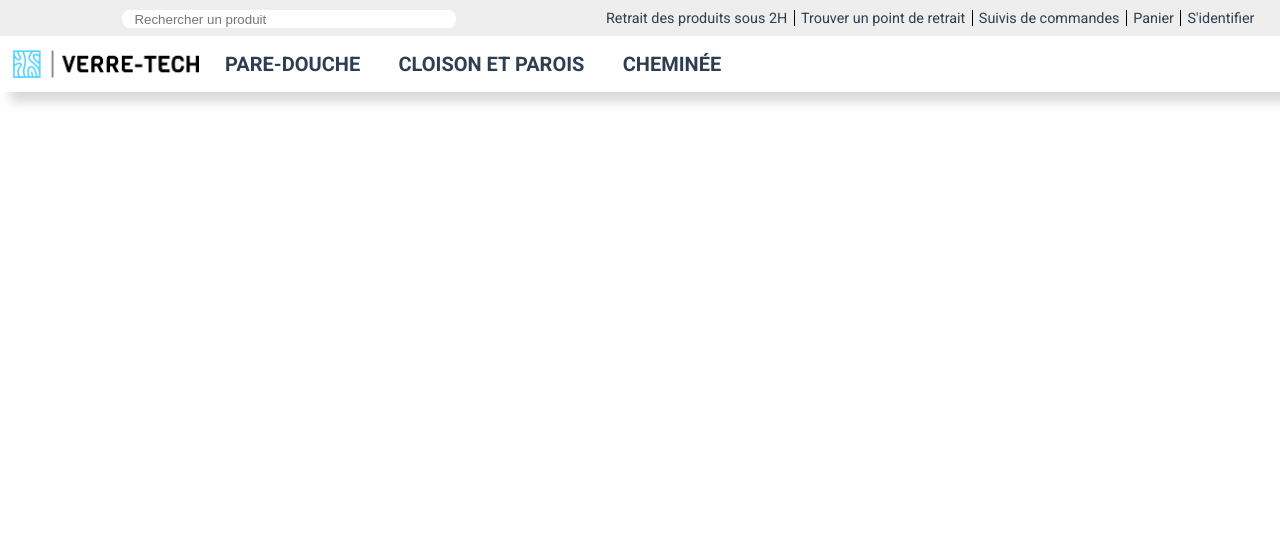
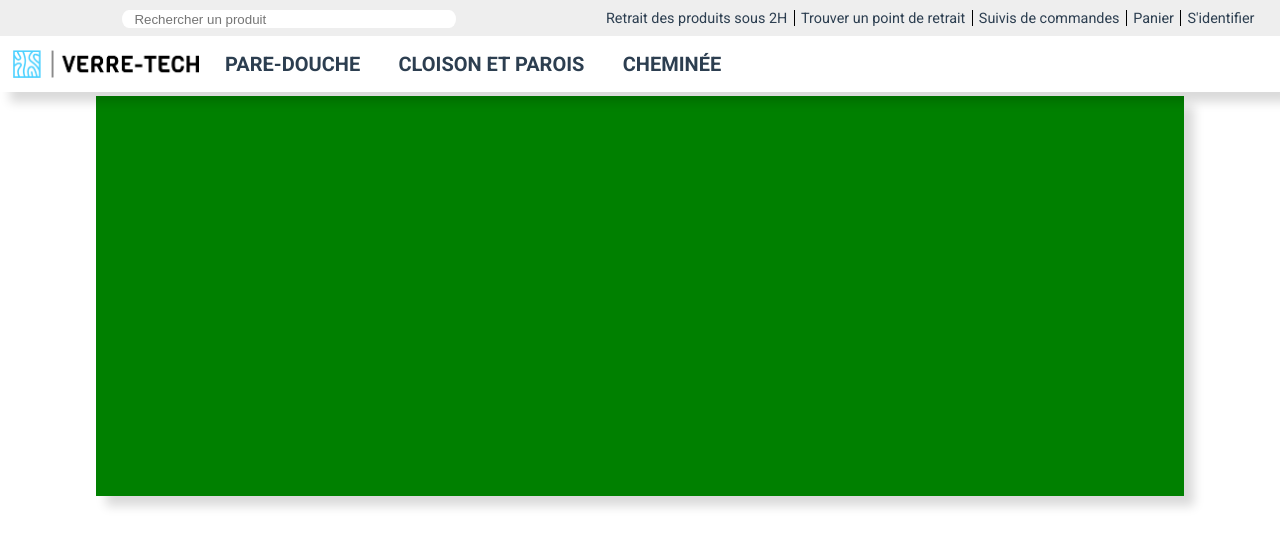
Before and after one commit to florianspk/Batavik, a Vue app in the folder front/: page /#/ in a window 1280 px wide. Shown: the top 546 px of the page. Built offline with nearby package versions, Linux system fonts and the light colour scheme.

Commit message:
feat(h_carousel): Add carousel for the home page

```diff
--- a/front/src/App.vue
+++ b/front/src/App.vue
@@ -26,6 +26,10 @@ export default {
   color: var(--font-color-main);
 }
 
+.page {
+  margin-top: 12vh;
+}
+
 *{
   scrollbar-color: #eee transparent;
   scrollbar-width: thin;
--- a/front/src/components/global/g_navbar.vue
+++ b/front/src/components/global/g_navbar.vue
@@ -69,7 +69,7 @@ export default {
     height: 100vh;
     width: 100vw;
     left: 0;
-    background: rgba(0, 0, 0, 0.198);
+    background: rgba(0, 0, 0, 0.19);
     z-index: 10;
   }
   #info {
--- /dev/null
+++ b/front/src/components/home_components/h_carousel.vue
@@ -0,0 +1,58 @@
+<template>
+  <div class="carousel">
+    <div v-for="i in nbSlide" :key="i" class="slide-container">
+    <transition tag="div" name="fade" class="slides-group">
+      <slide
+        :content="'slide ' + i"
+        :key="i"
+        v-if="itemToShow == i"
+        @back="navigate(-1)"
+        @next="navigate(1)"
+      />
+    </transition>
+    </div>
+  </div>
+</template>
+
+<script>
+import Slide from './h_slide.vue'
+
+export default {
+  name: "carrousel",
+  components: { Slide },
+  data() {
+    return {
+      itemToShow: 1,
+    }
+  },
+  methods: {
+    navigate(effect) {
+      if(this.itemToShow + effect <= this.nbSlide && this.itemToShow + effect !== 0 ) this.itemToShow = this.itemToShow + effect
+      else if(this.itemToShow == this.nbSlide) this.itemToShow = 1
+      else if(this.itemToShow + effect === 0) this.itemToShow = this.nbSlide
+    }
+  },
+  setup(){
+    const nbSlide = 5
+
+    return {
+      nbSlide,
+    }
+  }
+}
+</script>
+
+<style scoped lang="scss">
+.carousel{
+  position: relative;
+  width: 85vw;
+  height: 50vh;
+  margin: auto;
+  background: red;
+  box-shadow: 10px 10px 10px rgba(0, 0, 0, 0.15);
+  overflow: hidden;
+}
+
+.fade-enter-active { transition: opacity 1s; }
+.fade-enter { opacity: 0; }
+</style>
--- /dev/null
+++ b/front/src/components/home_components/h_slide.vue
@@ -0,0 +1,56 @@
+<template>
+  <div class="slide">
+    <div class="background"></div>
+    <div class="banner"> {{content}} </div>
+
+    <f-icon :icon="'chevron-left'" class="btn btn-prev" @click="$emit('back')"></f-icon>
+    <f-icon :icon="'chevron-right'" class="btn btn-next" @click="$emit('next')"></f-icon>
+  </div>
+</template>
+
+<script>
+export default {
+  name: 'slide',
+  props: ['content']
+}
+</script>
+
+<style scoped lang="scss">
+.slide{
+  position: absolute;
+  top: 0;
+  left: 0;
+  height: 100%;
+  width: 100%;
+  background: green;
+  &:hover .banner {
+    bottom: 0;
+  }
+  &:hover .btn { opacity: 1; cursor: pointer; }
+  .banner{
+    position: absolute;
+    display: flex;
+    bottom: -33%;
+    left: 0;
+    height: 33%;
+    width: 100%;
+    background: rgba(255, 255, 255, 0.95);
+    transition: 0.5s;
+    text-align: center;
+    justify-content: center;
+    align-items: center;
+    font-size: 2rem;
+    user-select: none;
+  }
+}
+.btn {
+  position: absolute;
+  top: 0;
+  height: 100%;
+  width: 2%;
+  padding: 0 2%;
+  opacity: 0;
+  transition: 0.5s;
+}
+.btn-next{ right: 0;}
+</style>
--- a/front/src/main.js
+++ b/front/src/main.js
@@ -1,9 +1,18 @@
 import { createApp } from 'vue'
 import App from './App.vue'
 import router from './router/index'
+import { library } from '@fortawesome/fontawesome-svg-core'
+import { faChevronLeft, faChevronRight } from '@fortawesome/free-solid-svg-icons'
+import { FontAwesomeIcon } from '@fortawesome/vue-fontawesome'
 
 import './styles/main.css'
 
+library.add(
+    faChevronLeft,
+    faChevronRight
+)
+
 createApp(App)
+    .component('f-icon', FontAwesomeIcon)
     .use(router)
     .mount('#app')
--- a/front/src/views/Home.vue
+++ b/front/src/views/Home.vue
@@ -1,13 +1,14 @@
 <template>
-  <div class="home">
-      coucou
+  <div class="home page">
+    <carrousel />
   </div>
 </template>
 
 <script>
-// @ is an alias to /src
+import Carrousel from '../components/home_components/h_carousel.vue'
 
 export default {
   name: 'Home',
+  components: { Carrousel }
 }
 </script>
--- a/package.json
+++ b/package.json
@@ -4,6 +4,9 @@
   "description": "",
   "main": "index.js",
   "dependencies": {
+    "@fortawesome/fontawesome-svg-core": "^1.2.35",
+    "@fortawesome/free-solid-svg-icons": "^5.15.3",
+    "@fortawesome/vue-fontawesome": "^3.0.0-4",
     "@types/node": "^15.12.2"
   },
   "devDependencies": {},
```
Also changed, not shown: 2 other files (tests, documents, lock files or other folders).
